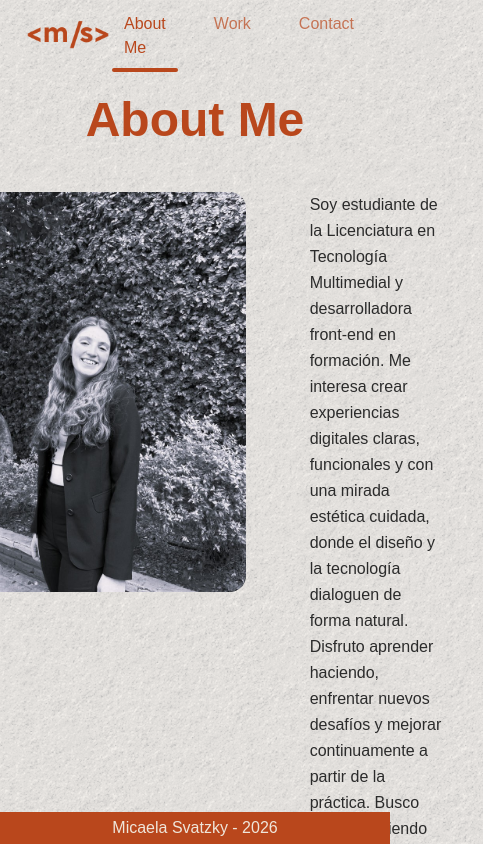
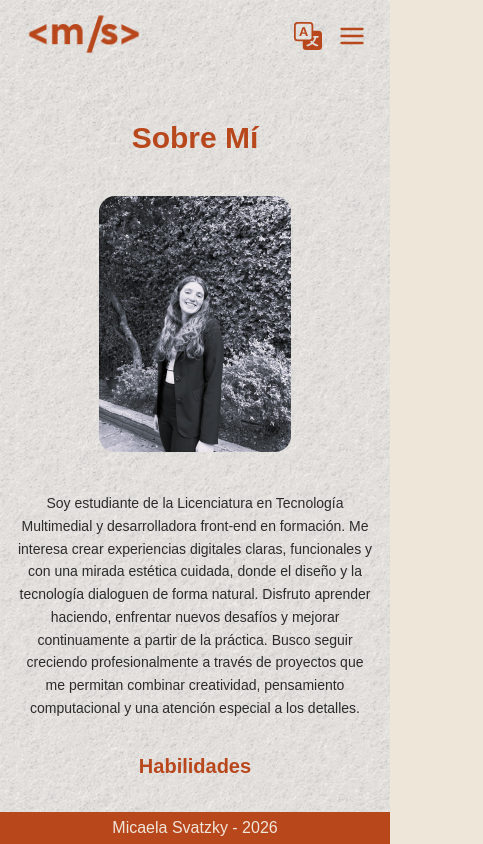
Before and after one commit to micaelasvatzky/portfolio-2026, a Next.js app: page /about-me in a window 390 px wide. Shown: the top 844 px of the page, 483 px wide, since content can reach past the window. Built offline with nearby package versions, Linux system fonts and the light colour scheme.

Commit message:
added responsive

```diff
--- /dev/null
+++ b/src/app/contexts/LanguageContext.js
@@ -0,0 +1,38 @@
+"use client";
+
+import { createContext, useContext, useState } from "react";
+
+
+const getInitialLanguage = () => {
+  if (typeof window !== "undefined") {
+    return localStorage.getItem("language") || "es";
+  }
+  return "es";
+};
+
+const LanguageContext = createContext({
+  language: "es",
+  toggleLanguage: () => {},
+});
+
+export const LanguageProvider = ({ children }) => {
+  const [language, setLanguage] = useState(getInitialLanguage);
+
+  const toggleLanguage = () => {
+    setLanguage((prev) => {
+      const next = prev === "es" ? "en" : "es";
+      if (typeof window !== "undefined") {
+        localStorage.setItem("language", next);
+      }
+      return next;
+    });
+  };
+
+  return (
+    <LanguageContext.Provider value={{ language, toggleLanguage }}>
+      {children}
+    </LanguageContext.Provider>
+  );
+};
+
+export const useLanguage = () => useContext(LanguageContext);
--- a/src/components/AboutContainer.js
+++ b/src/components/AboutContainer.js
@@ -1,15 +1,52 @@
-import React from 'react'
-import Image from 'next/image'
+import React from "react";
+import Image from "next/image";
 
 const AboutContainer = () => {
   return (
+    <div
+      className="
+        w-full
+        min-h-4xl
+        flex flex-col
+        items-center
+        text-[#2B2B2B]
+        pt-16
+        px-4
+        md:px-0
+        md:w-screen
+        md:h-lg
+        md:pt-6
+      "
+    >
 
-    <div className="w-screen min-h-5xl flex flex-col justify-center items-center text-[#2B2B2B] pt-10">
-      <h1 className="text-5xl text-[#B9471C] font-bold mb-12">
-        About Me
+      <h1
+        className="
+          text-3xl
+          sm:text-4xl
+          md:text-5xl
+          text-[#B9471C]
+          font-bold
+          mb-10
+          md:mb-12
+        "
+      >
+        Sobre Mí
       </h1>
 
-      <div className="flex gap-16 items-start w-screen justify-center">
+
+      <div
+        className="
+          flex flex-col
+          items-center
+          gap-10
+          w-full
+          md:flex-row
+          md:gap-16
+          md:items-start
+          md:w-screen
+          md:justify-center
+        "
+      >
 
         <div className="shrink-0">
           <Image
@@ -17,12 +54,27 @@ const AboutContainer = () => {
             alt="Mica"
             width={300}
             height={400}
-            className="object-cover rounded-2xl"
+            className="
+              object-cover
+              rounded-2xl
+              w-48
+              h-auto
+              sm:w-56
+              md:w-75
+            "
           />
         </div>
 
-        <div className="max-w-2xl">
-          <p className="leading-relaxed">
+
+        <div
+          className="
+            max-w-xl
+            md:max-w-2xl
+            text-center
+            md:text-left
+          "
+        >
+          <p className="leading-relaxed text-sm sm:text-base">
             Soy estudiante de la Licenciatura en Tecnología Multimedial y
             desarrolladora front-end en formación. Me interesa crear
             experiencias digitales claras, funcionales y con una mirada estética
@@ -35,11 +87,31 @@ const AboutContainer = () => {
           </p>
 
 
-          <h4 className="mt-10 text-2xl text-[#B9471C] font-bold">
+          <h4
+            className="
+              mt-8
+              md:mt-10
+              text-xl
+              md:text-2xl
+              text-[#B9471C]
+              font-bold
+            "
+          >
             Habilidades
           </h4>
 
-          <div className="grid grid-cols-6 gap-4 mt-6 justify-items-start">
+          <div
+            className="
+              grid
+              grid-cols-4
+              sm:grid-cols-6
+              gap-4
+              my-10
+              justify-items-center
+              md:justify-items-start
+              md:my-6
+            "
+          >
             {[
               "/assets/html5-2.svg",
               "/assets/css2.png",
@@ -55,7 +127,7 @@ const AboutContainer = () => {
             ].map((src, index) => (
               <div
                 key={index}
-                className="w-12 h-15 flex items-center justify-center"
+                className="w-12 h-12 flex items-center justify-center"
               >
                 <Image
                   src={src}
@@ -70,7 +142,7 @@ const AboutContainer = () => {
         </div>
       </div>
     </div>
-  )
-}
+  );
+};
 
-export default AboutContainer
+export default AboutContainer;
--- a/src/components/ContactContainer.js
+++ b/src/components/ContactContainer.js
@@ -5,17 +5,54 @@ const Contact = () => {
   return (
     <section
       id="contact"
-      className="w-screen min-h-5xl flex flex-col justify-center items-center px-10 text-[#2B2B2B]"
+      className="
+        w-full
+        min-h-5xl
+        flex flex-col
+        justify-center
+        items-center
+        px-4
+        pb-6
+        sm:px-6
+        md:px-10
+        text-[#2B2B2B]
+        md:w-screen
+        md:min-h-5xl
+      "
     >
-      <h1 className="text-5xl text-[#B9471C] font-bold mb-12">
-        Contact
+      {/* Título */}
+      <h1
+        className="
+          text-3xl
+          sm:text-4xl
+          md:text-5xl
+          text-[#B9471C]
+          font-bold
+          mb-10
+          md:mb-12
+        "
+      >
+        Contacto
       </h1>
 
-      <div className="flex w-screen max-w-6xl gap-16 items-start justify-center">
-
-
+      {/* Contenido */}
+      <div
+        className="
+          flex flex-col
+          gap-12
+          w-full
+          max-w-6xl
+          items-center
+          md:flex-row
+          md:gap-16
+          md:items-start
+          md:justify-center
+          md:w-screen
+        "
+      >
+        {/* Texto + Form */}
         <div className="w-full max-w-md">
-          <p className="leading-relaxed mb-8">
+          <p className="leading-relaxed mb-6 md:mb-8 text-sm sm:text-base">
             Si te interesa mi perfil, querés hacerme una consulta o simplemente
             conectar, podés escribirme o encontrarme en mis redes profesionales.
           </p>
@@ -23,11 +60,10 @@ const Contact = () => {
           <Form />
         </div>
 
-
+        {/* Redes + Imagen */}
         <div className="flex flex-col items-center">
-
-
-          <div className="flex gap-10 mb-6">
+          {/* Redes */}
+          <div className="flex gap-8 sm:gap-10 mb-6">
             <a
               href="https://github.com/micaelasvatzky"
               target="_blank"
@@ -59,13 +95,21 @@ const Contact = () => {
             </a>
           </div>
 
+          {/* Imagen */}
           <div className="shrink-0">
             <Image
               src="/assets/contactbn.jpeg"
               alt="Contacto"
               width={300}
               height={400}
-              className="object-cover rounded-2xl"
+              className="
+                object-cover
+                rounded-2xl
+                w-48
+                sm:w-56
+                md:w-[300px]
+                h-auto
+              "
             />
           </div>
         </div>
--- a/src/components/HomeContainer.js
+++ b/src/components/HomeContainer.js
@@ -1,24 +1,75 @@
-import HomeButton from "./HomeButton"
-import Navbar from "./Navbar"
-
+import HomeButton from "./HomeButton";
 
 const HomeContainer = () => {
   return (
     <div>
-    <div className="text-[#2B2B2B] flex flex-col justify-center items-center w-screen">
+      <div className="
+        text-[#2B2B2B]
+        flex flex-col justify-center items-center
+        w-full
+        px-4
+        md:px-0
+        md:w-screen
+      ">
 
-        <div className="flex flex-col mt-20">
-        <h1 className="text-5xl">Hola! Soy Mica</h1>
-        <h1 className="text-5xl ml-10">Bienvenidos a <span className="text-[#B9471C] font-bold">Mi Portfolio</span></h1>
+
+        <div className="
+          flex flex-col
+          mt-24
+          md:mt-20
+          text-center
+          md:text-left
+        ">
+          <h1 className="text-3xl sm:text-4xl md:text-5xl">
+            Hola! Soy Mica
+          </h1>
+
+          <h1 className="
+            text-3xl sm:text-4xl md:text-5xl
+            mt-2
+            md:mt-0
+            md:ml-10
+          ">
+            Bienvenidos a{" "}
+            <span className="text-[#B9471C] font-bold">
+              Mi Portfolio
+            </span>
+          </h1>
         </div>
-        <div className="flex mt-20 justify-between w-200">
-            <HomeButton title="About Me" href="/about-me" image="/assets/micabn.jpeg"/>
-            <HomeButton title="Work" href="/work" image="/assets/workbn.png"/>
-            <HomeButton title="Contact" href="/contact" image="/assets/contactbn.jpeg"/>
+
+
+        <div className="
+          flex flex-col
+          gap-6
+          my-16
+          w-full
+          items-center
+          sm:flex-row
+          sm:justify-center
+          sm:gap-8
+          md:mt-20
+          md:justify-between
+          md:w-200
+        ">
+          <HomeButton
+            title="Sobre Mí"
+            href="/about-me"
+            image="/assets/micabn.jpeg"
+          />
+          <HomeButton
+            title="Trabajos"
+            href="/work"
+            image="/assets/workbn.png"
+          />
+          <HomeButton
+            title="Contacto"
+            href="/contact"
+            image="/assets/contactbn.jpeg"
+          />
         </div>
+      </div>
     </div>
-    </div>
-  )
-}
+  );
+};
 
-export default HomeContainer
+export default HomeContainer;
--- a/src/components/Navbar.js
+++ b/src/components/Navbar.js
@@ -4,67 +4,143 @@ import Link from "next/link";
 import { usePathname } from "next/navigation";
 import { useEffect, useRef, useState } from "react";
 import Image from "next/image";
+import { useLanguage } from "@/app/contexts/LanguageContext";
 
 const navItems = [
-  { title: "About Me", href: "/about-me" },
-  { title: "Work", href: "/work" },
-  { title: "Contact", href: "/contact" },
+  { title: "Sobre Mí", href: "/about-me" },
+  { title: "Trabajos", href: "/work" },
+  { title: "Contacto", href: "/contact" },
 ];
 
 const Navbar = () => {
   const pathname = usePathname();
   const containerRef = useRef(null);
-  const [indicatorStyle, setIndicatorStyle] = useState({
-    width: 0,
-    left: 0,
-  });
+  const [indicatorStyle, setIndicatorStyle] = useState({ width: 0, left: 0 });
+  const [menuOpen, setMenuOpen] = useState(false);
+
+  const { language, toggleLanguage } = useLanguage(); // <-- usamos el contexto
 
   useEffect(() => {
-    const activeIndex = navItems.findIndex(
-      (item) => item.href === pathname
-    );
-
+    const activeIndex = navItems.findIndex((item) => item.href === pathname);
     if (containerRef.current && activeIndex !== -1) {
       const link = containerRef.current.children[activeIndex];
-      setIndicatorStyle({
-        width: link.offsetWidth,
-        left: link.offsetLeft,
-      });
+      setIndicatorStyle({ width: link.offsetWidth, left: link.offsetLeft });
     }
   }, [pathname]);
 
   return (
     <nav className="w-full h-14 sticky top-2 z-50 flex items-center">
-      <div className="max-w-6xl mx-auto flex justify-between items-center px-6 w-full">
+      <div className="max-w-6xl mx-auto flex items-center px-6 w-full">
+        <Link href="/">
+          <Image src="/logo.png" alt="logo" width={120} height={32} />
+        </Link>
 
-        <Link href="/"><Image src="/logo.png" alt="logo" width={120} height={32}/></Link>
-
-        <div className="relative flex gap-6 md:gap-8" ref={containerRef}>
+        <div className="ml-auto flex items-center gap-4">
+          <div
+            ref={containerRef}
+            className="relative hidden md:flex gap-6 md:gap-8"
+          >
             {navItems.map((item) => {
               const isActive = pathname === item.href;
               return (
                 <Link
                   key={item.href}
                   href={item.href}
-                className={`px-3 py-1 font-medium transition-opacity duration-200
-                  ${isActive ? "text-[#B9471C]" : "text-[#B9471C] opacity-70 hover:opacity-100"}
-                `}
+                  className={`px-3 py-1 font-medium transition-opacity duration-200 ${
+                    isActive
+                      ? "text-[#B9471C]"
+                      : "text-[#B9471C] opacity-70 hover:opacity-100"
+                  }`}
                 >
                   {item.title}
                 </Link>
               );
             })}
 
-
             <span
               className="absolute -bottom-2 h-1 bg-[#B9471C] rounded-full transition-all duration-300 ease-out"
-            style={{
-              width: indicatorStyle.width,
-              left: indicatorStyle.left,
-            }}
+              style={{ width: indicatorStyle.width, left: indicatorStyle.left }}
             />
           </div>
+
+          <button
+            onClick={toggleLanguage}
+            className="text-[#B9471C] hover:text-[#B9471C]/80"
+            aria-label="Toggle Language"
+          >
+            <svg
+              xmlns="http://www.w3.org/2000/svg"
+              width="28"
+              height="28"
+              fill="currentColor"
+              className="bi bi-translate"
+              viewBox="0 0 16 16"
+            >
+              <path d="M4.545 6.714 4.11 8H3l1.862-5h1.284L8 8H6.833l-.435-1.286zm1.634-.736L5.5 3.956h-.049l-.679 2.022z" />
+              <path d="M0 2a2 2 0 0 1 2-2h7a2 2 0 0 1 2 2v3h3a2 2 0 0 1 2 2v7a2 2 0 0 1-2 2H7a2 2 0 0 1-2-2v-3H2a2 2 0 0 1-2-2zm2-1a1 1 0 0 0-1 1v7a1 1 0 0 0 1 1h7a1 1 0 0 0 1-1V2a1 1 0 0 0-1-1zm7.138 9.995q.289.451.63.846c-.748.575-1.673 1.001-2.768 1.292.178.217.451.635.555.867 1.125-.359 2.08-.844 2.886-1.494.777.665 1.739 1.165 2.93 1.472.133-.254.414-.673.629-.89-1.125-.253-2.057-.694-2.82-1.284.681-.747 1.222-1.651 1.621-2.757H14V8h-3v1.047h.765c-.318.844-.74 1.546-1.272 2.13a6 6 0 0 1-.415-.492 2 2 0 0 1-.94.31" />
+            </svg>
+          </button>
+
+          <button
+            onClick={() => setMenuOpen(!menuOpen)}
+            className="md:hidden text-[#B9471C]"
+            aria-label="Toggle menu"
+          >
+            {menuOpen ? (
+              <svg
+                width="28"
+                height="28"
+                viewBox="0 0 24 24"
+                fill="none"
+                stroke="currentColor"
+                strokeWidth="2"
+                strokeLinecap="round"
+                strokeLinejoin="round"
+              >
+                <line x1="18" y1="6" x2="6" y2="18" />
+                <line x1="6" y1="6" x2="18" y2="18" />
+              </svg>
+            ) : (
+              <svg
+                width="28"
+                height="28"
+                viewBox="0 0 24 24"
+                fill="none"
+                stroke="currentColor"
+                strokeWidth="2"
+                strokeLinecap="round"
+                strokeLinejoin="round"
+              >
+                <line x1="3" y1="6" x2="21" y2="6" />
+                <line x1="3" y1="12" x2="21" y2="12" />
+                <line x1="3" y1="18" x2="21" y2="18" />
+              </svg>
+            )}
+          </button>
         </div>
+      </div>
+
+      {menuOpen && (
+        <div className="absolute top-16 left-0 w-full bg-white shadow-md md:hidden">
+          <div className="flex flex-col items-center gap-6 py-6">
+            {navItems.map((item) => {
+              const isActive = pathname === item.href;
+              return (
+                <Link
+                  key={item.href}
+                  href={item.href}
+                  onClick={() => setMenuOpen(false)}
+                  className={`text-lg font-medium transition-opacity ${
+                    isActive ? "text-[#B9471C]" : "text-[#B9471C] opacity-70"
+                  }`}
+                >
+                  {item.title}
+                </Link>
+              );
+            })}
+          </div>
+        </div>
+      )}
     </nav>
   );
 };
--- a/src/components/WorkContainer.js
+++ b/src/components/WorkContainer.js
@@ -49,7 +49,7 @@ const WorkContainer = () => {
   return (
     <div className="w-screen min-h-5xl flex flex-col justify-center items-center py-10 px-6 ">
       <h1 className="text-5xl text-[#B9471C] font-bold mb-12">
-        Work
+        Trabajos
       </h1>
 
       <div className="w-full max-w-6xl grid grid-cols-1 md:grid-cols-2 lg:grid-cols-3 gap-8">
--- /dev/null
+++ b/src/translations.js
@@ -0,0 +1,42 @@
+export const translations = {
+  es: {
+    home: {
+      greeting: "Hola! Soy Mica",
+      welcome: "Bienvenidos a Mi Portfolio",
+      about: "About Me",
+      work: "Trabajos",
+      contact: "Contacto",
+    },
+    about: {
+      title: "Sobre Mí",
+      description:
+        "Soy estudiante de la Licenciatura en Tecnología Multimedial y desarrolladora front-end en formación...",
+      skills: "Habilidades",
+    },
+    contact: {
+      title: "Contacto",
+      description:
+        "Si te interesa mi perfil, querés hacerme una consulta o simplemente conectar...",
+    },
+  },
+  en: {
+    home: {
+      greeting: "Hi! I'm Mica",
+      welcome: "Welcome to My Portfolio",
+      about: "About Me",
+      work: "Work",
+      contact: "Contact",
+    },
+    about: {
+      title: "About Me",
+      description:
+        "I am a student of Multimedia Technology and a front-end developer in training...",
+      skills: "Skills",
+    },
+    contact: {
+      title: "Contact",
+      description:
+        "If you are interested in my profile, want to ask me something, or just connect...",
+    },
+  },
+};
```
Lines whose indentation alone changed are shown as unchanged.
